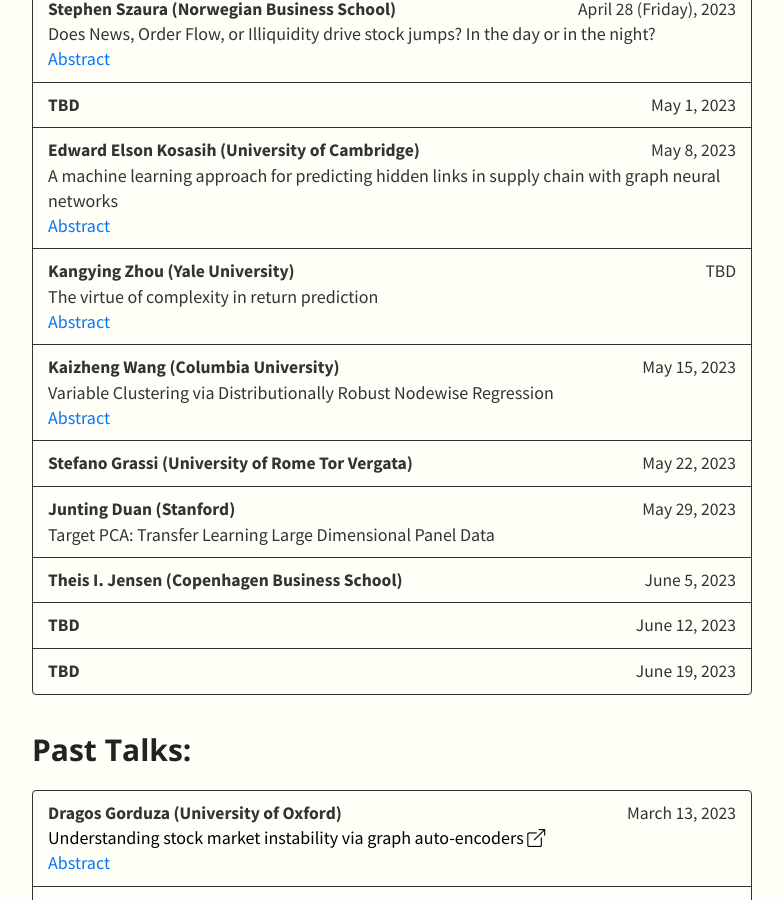
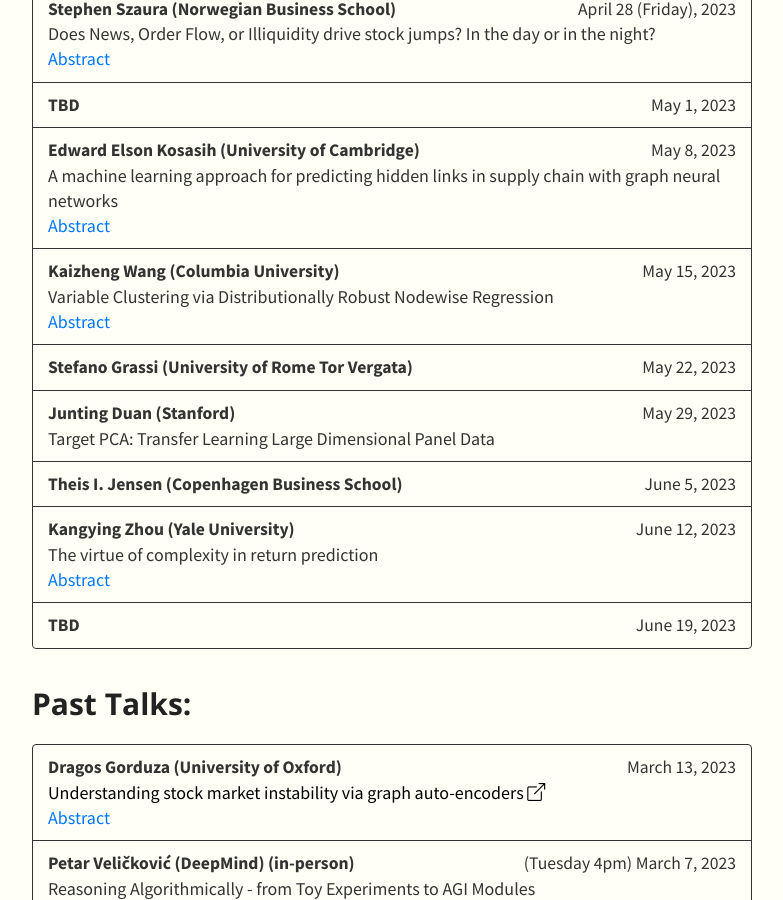
Before and after one commit to SML-Fin/SML-Fin.github.io, a Jekyll site: the page built from index.md, in a window 1280 px wide and 900 px high, scrolled down 771 px. Shown: the whole window, without its empty margins (248-1031 px from the left). Built offline with Jekyll 4.4.1, drawn with Linux system fonts in a browser that asks for light colours; nearby versions of some CDN libraries; our own code applies the rules of GitHub Pages for plain Markdown files; part of the change alters nothing that is shown.

Commit message:
Update talks.yml

```diff
--- a/_data/talks.yml
+++ b/_data/talks.yml
@@ -18,10 +18,6 @@
       date: May 8, 2023
       title: A machine learning approach for predicting hidden links in supply chain with graph neural networks
       abstract: Supply chain business interruption has been identified as a key risk factor in recent years, with high-impact disruptions due to disease outbreaks, logistic issues such as the recent Suez Canal blockage showing examples of how disruptions could propagate across complex emergent networks. Researchers have highlighted the importance of gaining visibility into procurement interdependencies between suppliers to develop more informed business contingency plans. However, extant methods such as supplier surveys rely on the willingness or ability of suppliers to share data and are not easily verifiable. In this article, we pose the supply chain visibility problem as a link prediction problem from the field of Machine Learning (ML) and propose the use of an automated method to detect potential links that are unknown to the buyer with Graph Neural Networks (GNN). Using a real automotive network as a test case, we show that our method performs better than existing algorithms. Additionally, we use Integrated Gradient to improve the explainability of our approach by highlighting input features that influence GNN’s decisions. We also discuss the advantages and limitations of using GNN for link prediction, outlining future research directions.
-    - speaker: Kangying Zhou (Yale University)
-      date: TBD
-      title: The virtue of complexity in return prediction
-      abstract: The extant literature predicts market returns with “simple” models that use only a few parameters. Contrary to conventional wisdom, we theoretically prove that simple models severely understate return predictability compared to “complex” models in which the number of parameters exceeds the number of observations. We empirically document the virtue of complexity in US equity market return prediction. Our findings establish the rationale for modeling expected returns through machine learning.
     - speaker:  Kaizheng Wang (Columbia University)
       date: May 15, 2023
       title: Variable Clustering via Distributionally Robust Nodewise Regression
@@ -33,8 +29,10 @@
       date: May 29, 2023
     - speaker:  Theis I. Jensen (Copenhagen Business School)
       date: June 5, 2023
-    - speaker:  TBD
+    - speaker: Kangying Zhou (Yale University)
       date: June 12, 2023
+      title: The virtue of complexity in return prediction
+      abstract: The extant literature predicts market returns with “simple” models that use only a few parameters. Contrary to conventional wisdom, we theoretically prove that simple models severely understate return predictability compared to “complex” models in which the number of parameters exceeds the number of observations. We empirically document the virtue of complexity in US equity market return prediction. Our findings establish the rationale for modeling expected returns through machine learning.
     - speaker:  TBD
       date: June 19, 2023
 
```
